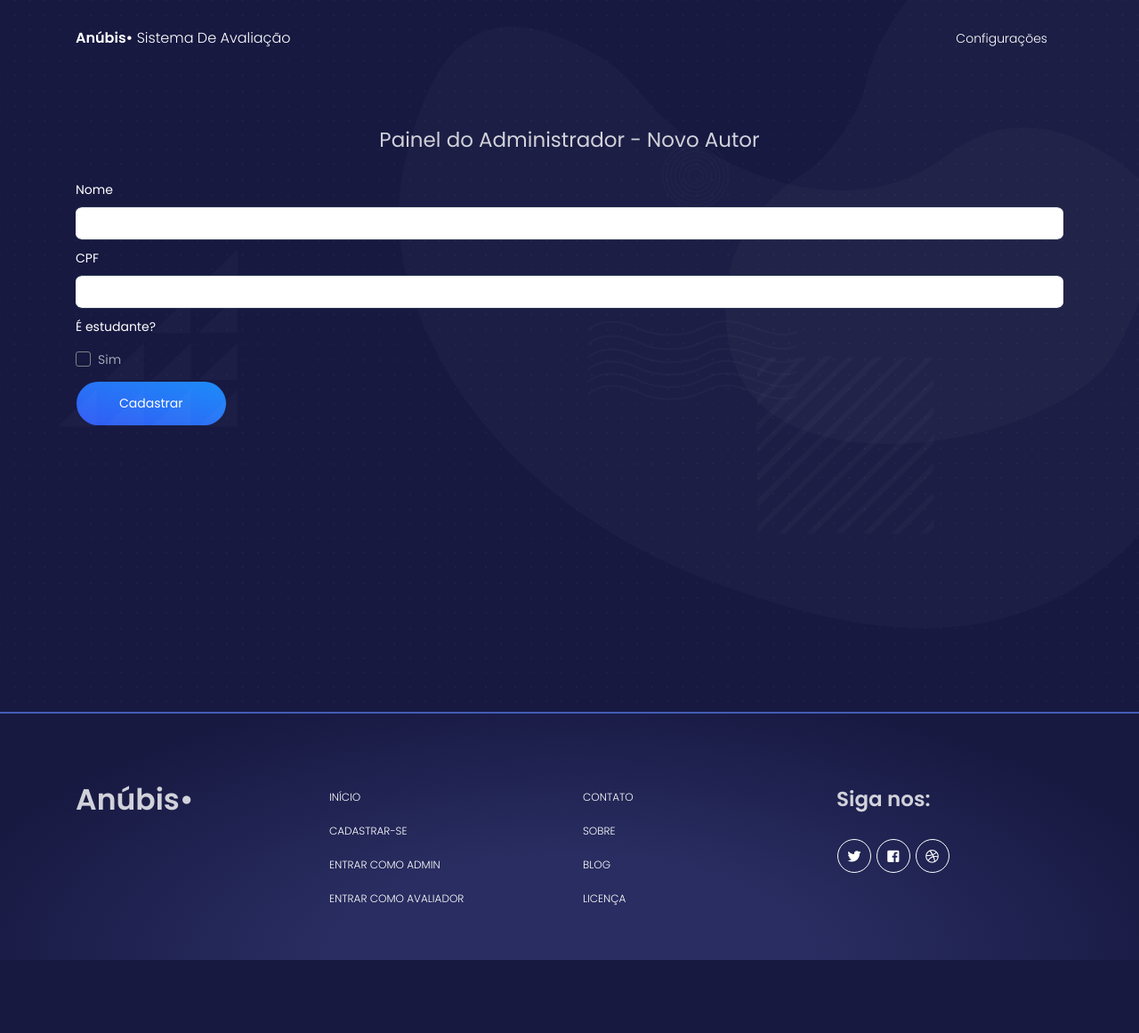
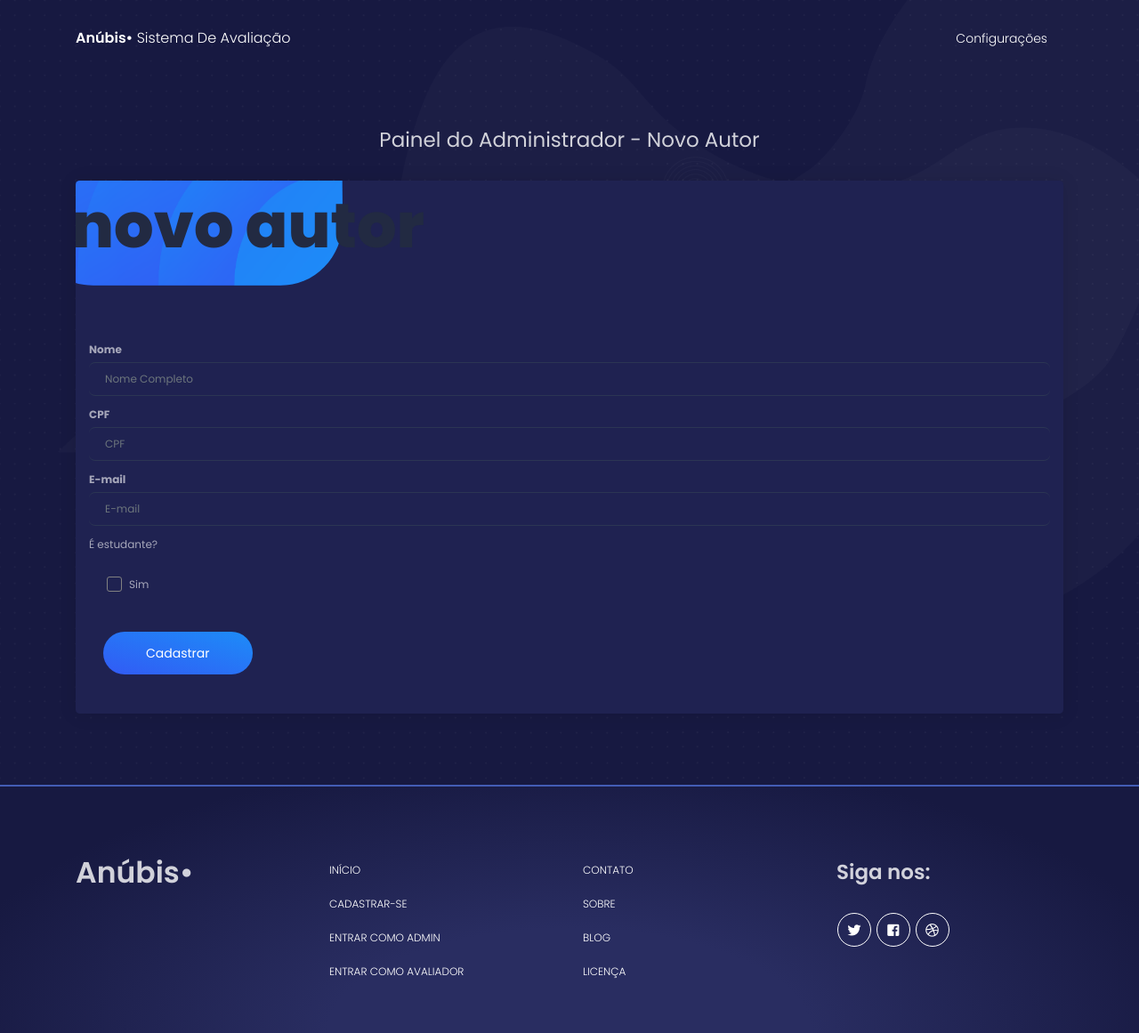
Before and after one commit to vieiraeduardos/anubis, a Flask app: page /authors/new/ in a window 1280 px wide. Shown: the whole page at 89% size. Before the commit the page ends 1079 px from the top, so only its background shows below. Run offline with Flask 2, Linux system fonts and the light colour scheme; some libraries are stand-ins or nearby versions.

Commit message:
Fixing bugs at new-author.html

```diff
--- a/app/templates/new-author.html
+++ b/app/templates/new-author.html
@@ -56,16 +56,30 @@
           <div class="row row-grid justify-content-between  text-left">
 
             <div class="col-lg-12 col-sm-12">
-                <form action="/authors/" method="POST">
-                  <label for="">Nome</label>
+              <div class="card card-register">
+                <div class="card-header">
+                  <img class="card-img" src="{{ url_for('static', filename='assets/img/square1.png') }}" alt="Card image">
+                  <h4 class="card-title">Novo Autor</h4>
+                </div>
+                <div class="card-body">
+                  <form class="form" action="/authors/" method="POST">
+                    <label style="font-weight: bold;">Nome</label>
                     <div class="input-group">
 
-                    <input name="name" type="text" class="form-control" style="color: black; background-color: white;">
+                      <input name="name" type="text" placeholder="Nome Completo" class="form-control">
                     </div>
-                  <label for="">CPF</label>
+
+                    <label style="font-weight: bold;">CPF</label>
                     <div class="input-group">
 
-                    <input name="cpf" type="text" class="form-control" style="color: black; background-color: white;">
+                      <input name="cpf" type="text" placeholder="CPF" class="form-control">
+                    </div>
+
+
+                    <label style="font-weight: bold;">E-mail</label>
+                    <div class="input-group">
+
+                      <input name="email" type="email" placeholder="E-mail" class="form-control">
                     </div>
 
                     <label for="exampleFormControlSelect1">É estudante?</label>
@@ -81,8 +95,14 @@
                       </div>
                     </div>
 
+                    <div class="card-footer">
                       <button type="submit" class="btn btn-info btn-round btn-lg">Cadastrar</button>
+                    </div>
+
                   </form>
+                </div>
+              </div> <!-- end .card -->
+
             </div>
 
           </div>
```
Lines whose indentation alone changed are shown as unchanged.
